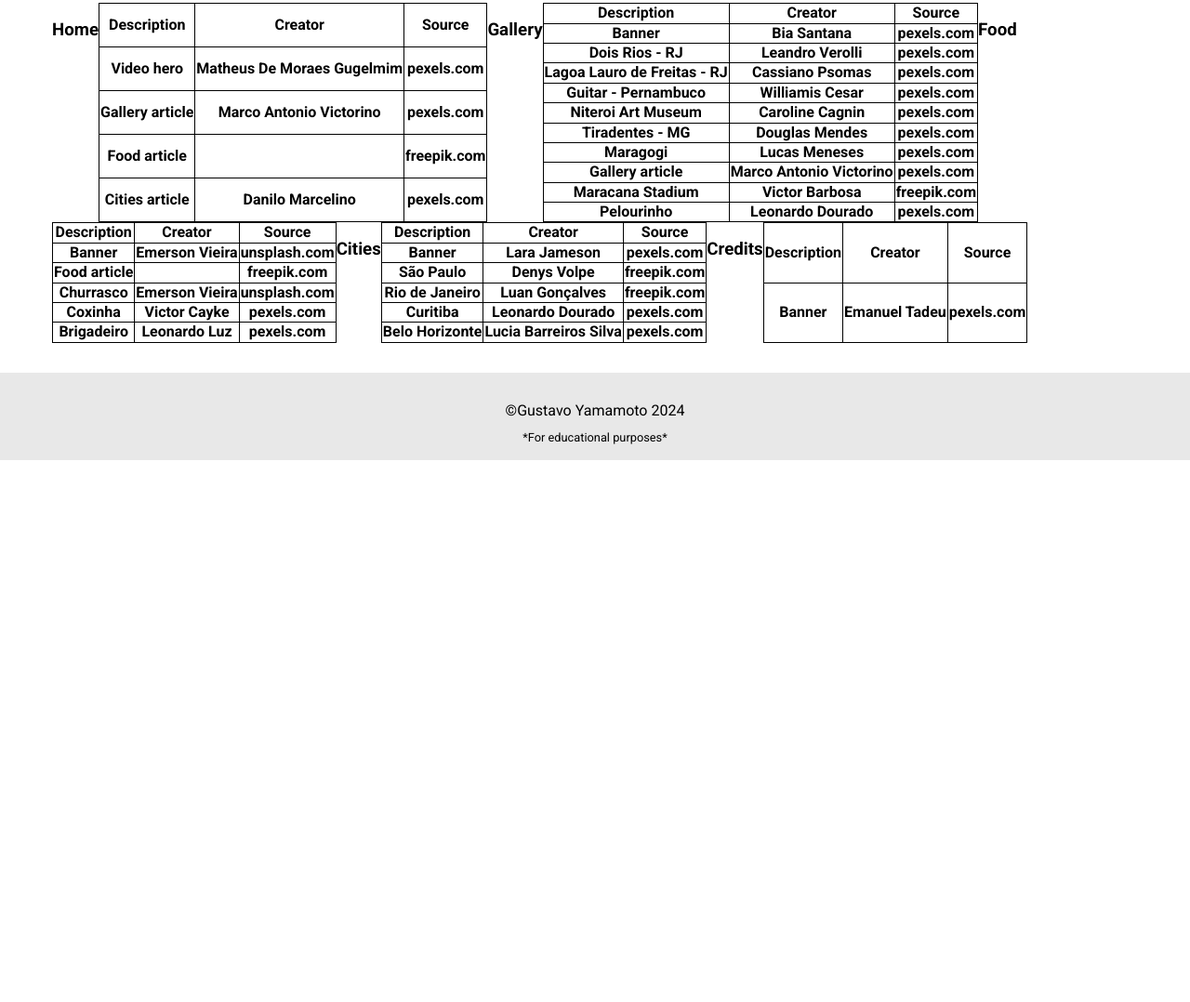
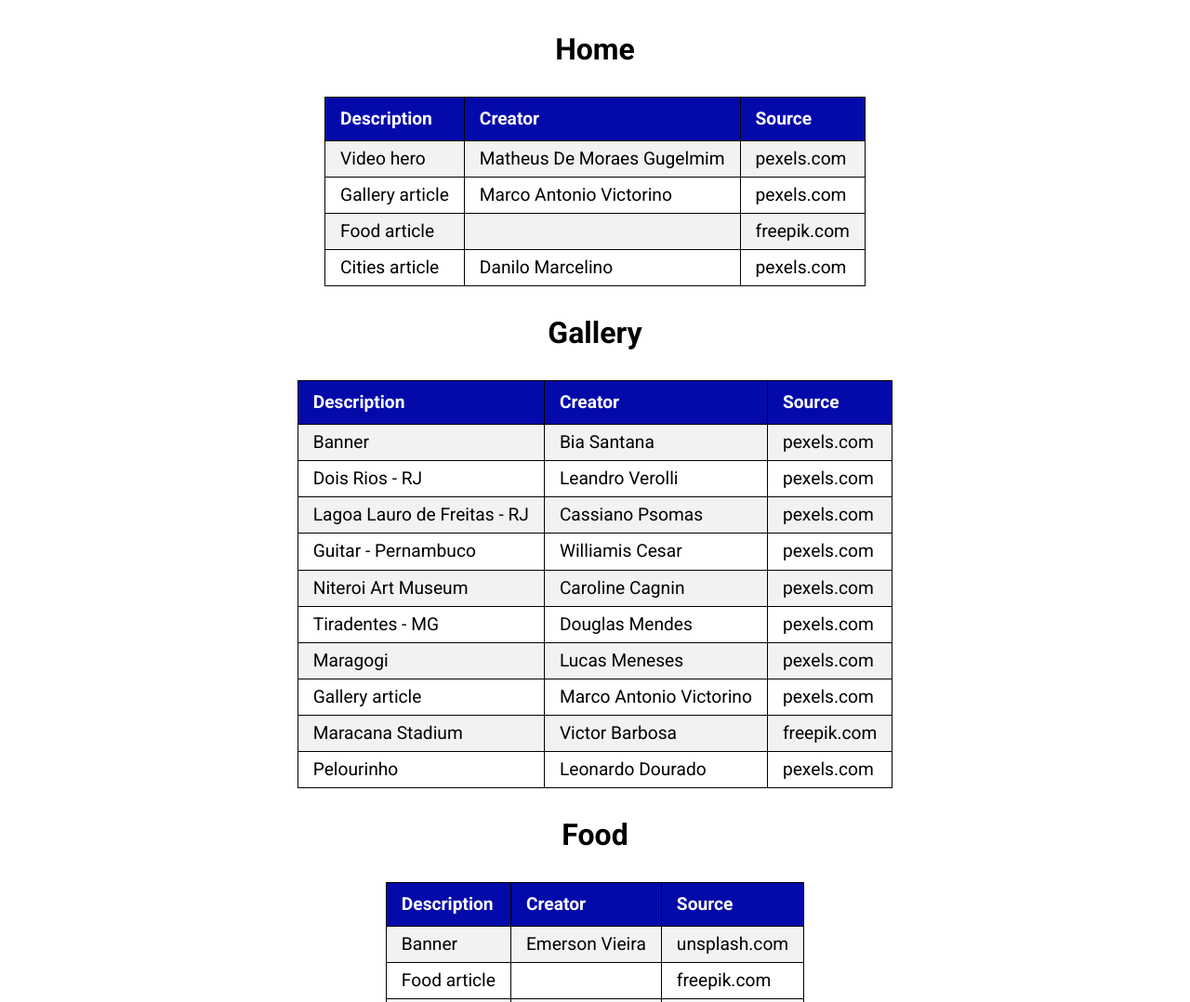
Before and after one commit to gusyamamoto/Project-Country-Site, a plain HTML site: page credits.html in a window 1280 px wide. Shown: the part 410-1488 px from the top of the page at 93% size. Before the commit the page ends 905 px from the top, so only its background shows below. Drawn offline with Linux system fonts and the light colour scheme; a web font is replaced by a local one.

Commit message:
Added tables on credits

```diff
--- a/credits.html
+++ b/credits.html
@@ -15,7 +15,7 @@
     <title>Brazil - Credits</title>
 </head>
 
-<body class="gallery">
+<body class="credits">
 
     <header>
         <section class="site-wrapper">
@@ -75,24 +75,24 @@
                     <th>Source</th>
                 </tr>
                 <tr>
-                    <th>Video hero</th>
-                    <th>Matheus De Moraes Gugelmim</th>
-                    <th>pexels.com</th>
+                    <td>Video hero</td>
+                    <td>Matheus De Moraes Gugelmim</td>
+                    <td>pexels.com</td>
                 </tr>
                 <tr>
-                    <th>Gallery article</th>
-                    <th>Marco Antonio Victorino</th>
-                    <th>pexels.com</th>
+                    <td>Gallery article</td>
+                    <td>Marco Antonio Victorino</td>
+                    <td>pexels.com</td>
                 </tr>
                 <tr>
-                    <th>Food article</th>
-                    <th>&nbsp;</th>
-                    <th>freepik.com</th>
+                    <td>Food article</td>
+                    <td>&nbsp;</td>
+                    <td>freepik.com</td>
                 </tr>
                 <tr>
-                    <th>Cities article</th>
-                    <th>Danilo Marcelino</th>
-                    <th>pexels.com</th>
+                    <td>Cities article</td>
+                    <td>Danilo Marcelino</td>
+                    <td>pexels.com</td>
                 </tr>
             </table>
 
@@ -104,54 +104,54 @@
                     <th>Source</th>
                 </tr>
                 <tr>
-                    <th>Banner</th>
-                    <th>Bia Santana</th>
-                    <th>pexels.com</th>
+                    <td>Banner</td>
+                    <td>Bia Santana</td>
+                    <td>pexels.com</td>
                 </tr>
                 <tr>
-                    <th>Dois Rios - RJ</th>
-                    <th>Leandro Verolli</th>
-                    <th>pexels.com</th>
+                    <td>Dois Rios - RJ</td>
+                    <td>Leandro Verolli</td>
+                    <td>pexels.com</td>
                 </tr>
                 <tr>
-                    <th>Lagoa Lauro de Freitas - RJ</th>
-                    <th>Cassiano Psomas</th>
-                    <th>pexels.com</th>
+                    <td>Lagoa Lauro de Freitas - RJ</td>
+                    <td>Cassiano Psomas</td>
+                    <td>pexels.com</td>
                 </tr>
                 <tr>
-                    <th>Guitar - Pernambuco</th>
-                    <th>Williamis Cesar</th>
-                    <th>pexels.com</th>
+                    <td>Guitar - Pernambuco</td>
+                    <td>Williamis Cesar</td>
+                    <td>pexels.com</td>
                 </tr>
                 <tr>
-                    <th>Niteroi Art Museum</th>
-                    <th>Caroline Cagnin</th>
-                    <th>pexels.com</th>
+                    <td>Niteroi Art Museum</td>
+                    <td>Caroline Cagnin</td>
+                    <td>pexels.com</td>
                 </tr>
                 <tr>
-                    <th>Tiradentes - MG</th>
-                    <th>Douglas Mendes</th>
-                    <th>pexels.com</th>
+                    <td>Tiradentes - MG</td>
+                    <td>Douglas Mendes</td>
+                    <td>pexels.com</td>
                 </tr>
                 <tr>
-                    <th>Maragogi</th>
-                    <th>Lucas Meneses</th>
-                    <th>pexels.com</th>
+                    <td>Maragogi</td>
+                    <td>Lucas Meneses</td>
+                    <td>pexels.com</td>
                 </tr>
                 <tr>
-                    <th>Gallery article</th>
-                    <th>Marco Antonio Victorino</th>
-                    <th>pexels.com</th>
+                    <td>Gallery article</td>
+                    <td>Marco Antonio Victorino</td>
+                    <td>pexels.com</td>
                 </tr>
                 <tr>
-                    <th>Maracana Stadium</th>
-                    <th>Victor Barbosa</th>
-                    <th>freepik.com</th>
+                    <td>Maracana Stadium</td>
+                    <td>Victor Barbosa</td>
+                    <td>freepik.com</td>
                 </tr>
                 <tr>
-                    <th>Pelourinho</th>
-                    <th>Leonardo Dourado</th>
-                    <th>pexels.com</th>
+                    <td>Pelourinho</td>
+                    <td>Leonardo Dourado</td>
+                    <td>pexels.com</td>
                 </tr>
             </table>
 
@@ -163,29 +163,29 @@
                     <th>Source</th>
                 </tr>
                 <tr>
-                    <th>Banner</th>
-                    <th>Emerson Vieira</th>
-                    <th>unsplash.com</th>
+                    <td>Banner</td>
+                    <td>Emerson Vieira</td>
+                    <td>unsplash.com</td>
                 </tr>
                 <tr>
-                    <th>Food article</th>
-                    <th>&nbsp;</th>
-                    <th>freepik.com</th>
+                    <td>Food article</td>
+                    <td>&nbsp;</td>
+                    <td>freepik.com</td>
                 </tr>
                 <tr>
-                    <th>Churrasco</th>
-                    <th>Emerson Vieira</th>
-                    <th>unsplash.com</th>
+                    <td>Churrasco</td>
+                    <td>Emerson Vieira</td>
+                    <td>unsplash.com</td>
                 </tr>
                 <tr>
-                    <th>Coxinha</th>
-                    <th>Victor Cayke</th>
-                    <th>pexels.com</th>
+                    <td>Coxinha</td>
+                    <td>Victor Cayke</td>
+                    <td>pexels.com</td>
                 </tr>
                 <tr>
-                    <th>Brigadeiro</th>
-                    <th>Leonardo Luz</th>
-                    <th>pexels.com</th>
+                    <td>Brigadeiro</td>
+                    <td>Leonardo Luz</td>
+                    <td>pexels.com</td>
                 </tr>
             </table>
 
@@ -197,29 +197,29 @@
                     <th>Source</th>
                 </tr>
                 <tr>
-                    <th>Banner</th>
-                    <th>Lara Jameson</th>
-                    <th>pexels.com</th>
+                    <td>Banner</td>
+                    <td>Lara Jameson</td>
+                    <td>pexels.com</td>
                 </tr>
                 <tr>
-                    <th>São Paulo</th>
-                    <th>Denys Volpe</th>
-                    <th>freepik.com</th>
+                    <td>São Paulo</td>
+                    <td>Denys Volpe</td>
+                    <td>freepik.com</td>
                 </tr>
                 <tr>
-                    <th>Rio de Janeiro</th>
-                    <th>Luan Gonçalves</th>
-                    <th>freepik.com</th>
+                    <td>Rio de Janeiro</td>
+                    <td>Luan Gonçalves</td>
+                    <td>freepik.com</td>
                 </tr>
                 <tr>
-                    <th>Curitiba</th>
-                    <th>Leonardo Dourado</th>
-                    <th>pexels.com</th>
+                    <td>Curitiba</td>
+                    <td>Leonardo Dourado</td>
+                    <td>pexels.com</td>
                 </tr>
                 <tr>
-                    <th>Belo Horizonte</th>
-                    <th>Lucia Barreiros Silva</th>
-                    <th>pexels.com</th>
+                    <td>Belo Horizonte</td>
+                    <td>Lucia Barreiros Silva</td>
+                    <td>pexels.com</td>
                 </tr>
             </table>
 
@@ -231,9 +231,9 @@
                     <th>Source</th>
                 </tr>
                 <tr>
-                    <th>Banner</th>
-                    <th>Emanuel Tadeu</th>
-                    <th>pexels.com</th>
+                    <td>Banner</td>
+                    <td>Emanuel Tadeu</td>
+                    <td>pexels.com</td>
                 </tr>
             </table>
 
--- a/styles/style.css
+++ b/styles/style.css
@@ -388,14 +388,44 @@ article img:hover {
 
 /* CREDITS ---------- CREDITS */
 
+.posts h3 {
+    font-size: 2rem;
+}
+
+.posts {
+    display: flex;
+    flex-direction: column;
+    align-items: center;
+}
+
+td, th {
+    font-size: 1.2rem;
+    padding: .5rem 1rem;
+}
+
 table {
     border-collapse: collapse;
   }
 
-th {
-    border: solid .1rem black;
+td, th {
+    border: solid .05rem black;
 }
 
+table tr:nth-child(even){
+    background-color: #f2f2f2;
+}
+
+table tr:hover {
+    background-color: #ddd;
+}
+
+table th {
+    padding-top: 12px;
+    padding-bottom: 12px;
+    text-align: left;
+    background-color: #040aaa;
+    color: white;
+}
 
 
 /* FOOTER ---------- FOOTER */
```
